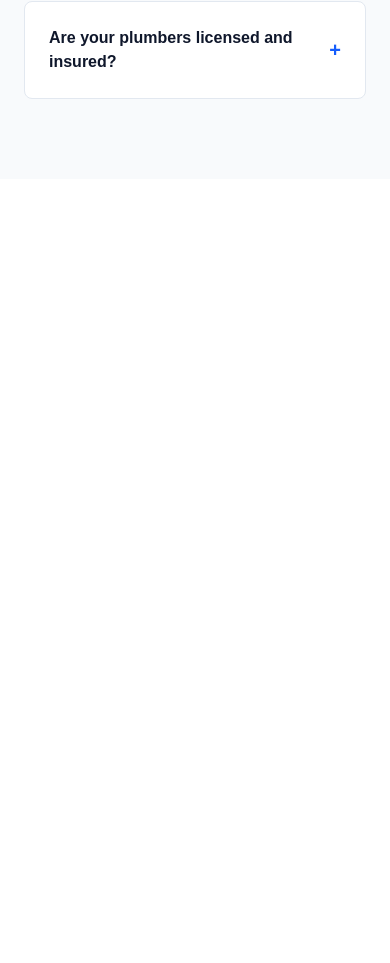
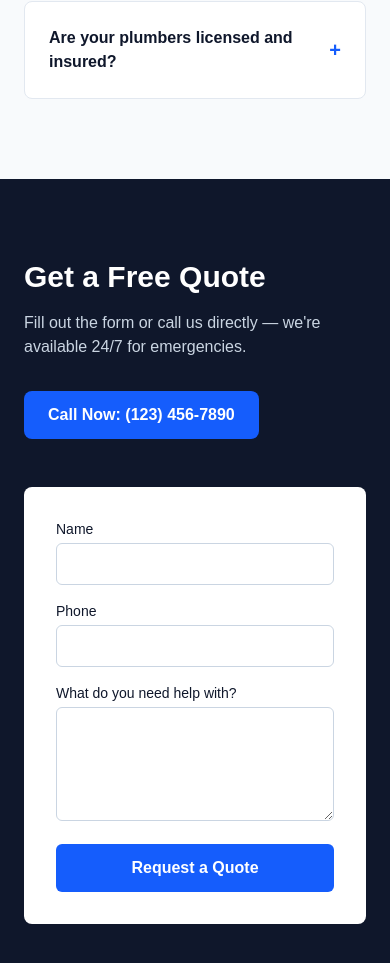
Before and after one commit to broda012/learning-web-dev, a Next.js app in the folder plumbing-site/: page / in a window 390 px wide. Shown: the part 3915-4878 px from the top of the page. Before the commit the page ends 4094 px from the top, so only its background shows below. Built offline with nearby package versions, Linux system fonts and the light colour scheme.

Commit message:
Add Contact section with quote request form and matching nav link

```diff
--- /dev/null
+++ b/plumbing-site/app/components/ContactForm.js
@@ -0,0 +1,75 @@
+"use client";
+
+import { useState } from "react";
+
+export default function ContactForm() {
+  const [name, setName] = useState("");
+  const [phone, setPhone] = useState("");
+  const [message, setMessage] = useState("");
+  const [submitted, setSubmitted] = useState(false);
+
+  function handleSubmit(e) {
+    e.preventDefault();
+    setSubmitted(true);
+  }
+
+  if (submitted) {
+    return (
+      <div className="bg-white text-slate-900 rounded-lg p-8 text-center">
+        <h3 className="text-2xl font-bold mb-2">Thanks, {name}!</h3>
+        <p className="text-slate-600">
+          We've received your request and will get back to you shortly.
+        </p>
+      </div>
+    );
+  }
+
+  return (
+    <form
+      onSubmit={handleSubmit}
+      className="bg-white text-slate-900 rounded-lg p-8 flex flex-col gap-4"
+    >
+      <div>
+        <label className="block text-sm font-medium mb-1">Name</label>
+        <input
+          type="text"
+          required
+          value={name}
+          onChange={(e) => setName(e.target.value)}
+          className="w-full border border-slate-300 rounded-md px-4 py-2"
+        />
+      </div>
+
+      <div>
+        <label className="block text-sm font-medium mb-1">Phone</label>
+        <input
+          type="tel"
+          required
+          value={phone}
+          onChange={(e) => setPhone(e.target.value)}
+          className="w-full border border-slate-300 rounded-md px-4 py-2"
+        />
+      </div>
+
+      <div>
+        <label className="block text-sm font-medium mb-1">
+          What do you need help with?
+        </label>
+        <textarea
+          required
+          rows={4}
+          value={message}
+          onChange={(e) => setMessage(e.target.value)}
+          className="w-full border border-slate-300 rounded-md px-4 py-2"
+        />
+      </div>
+
+      <button
+        type="submit"
+        className="bg-blue-600 hover:bg-blue-700 transition-colors text-white font-semibold py-3 rounded-md"
+      >
+        Request a Quote
+      </button>
+    </form>
+  );
+}
--- a/plumbing-site/app/components/Navbar.js
+++ b/plumbing-site/app/components/Navbar.js
@@ -35,6 +35,9 @@ export default function Navbar() {
           </a>
           <a href="#faq" className="hover:text-blue-400">
             FAQ
+          </a>
+          <a href="#contact" className="hover:text-blue-400">
+            Contact
           </a>
         </div>
       </div>
@@ -76,6 +79,13 @@ export default function Navbar() {
           >
             FAQ
           </a>
+          <a
+            href="#contact"
+            onClick={() => setIsOpen(false)}
+            className="hover:text-blue-400"
+          >
+            Contact
+          </a>
         </div>
       )}
     </nav>
--- a/plumbing-site/app/page.js
+++ b/plumbing-site/app/page.js
@@ -1,4 +1,5 @@
 import Faq from "./components/Faq";
+import ContactForm from "./components/ContactForm";
 
 export default function Home() {
   return (
@@ -126,6 +127,28 @@ export default function Home() {
       </section>
 
       <Faq />
+
+      <section
+        id="contact"
+        className="bg-slate-900 text-white px-6 py-20"
+      >
+        <div className="max-w-5xl mx-auto grid grid-cols-1 md:grid-cols-2 gap-12 items-start">
+          <div>
+            <h2 className="text-3xl font-bold mb-4">Get a Free Quote</h2>
+            <p className="text-slate-300 mb-8">
+              Fill out the form or call us directly — we're available 24/7
+              for emergencies.
+            </p>
+            <a
+              href="tel:1234567890"
+              className="inline-block bg-blue-600 hover:bg-blue-700 transition-colors text-white font-semibold px-6 py-3 rounded-lg"
+            >
+              Call Now: (123) 456-7890
+            </a>
+          </div>
+          <ContactForm />
+        </div>
+      </section>
     </main>
   );
 }
```
